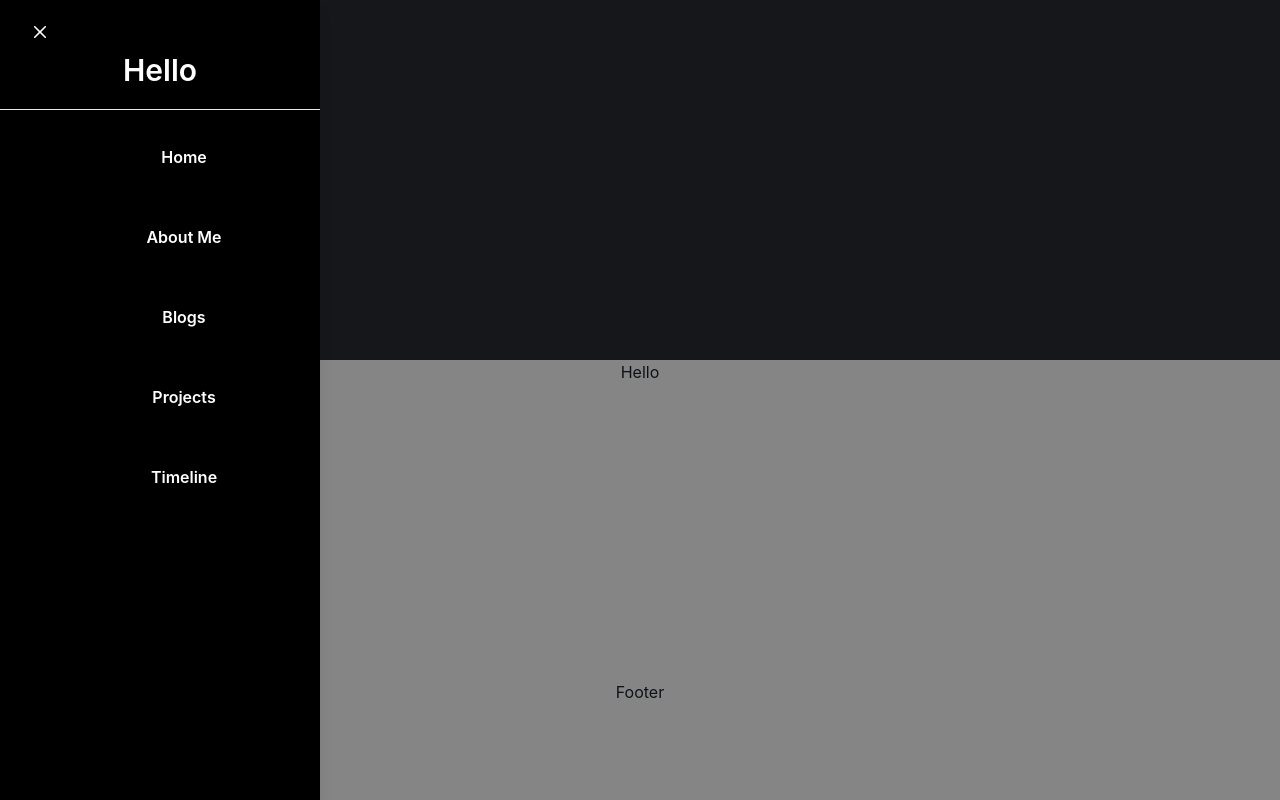
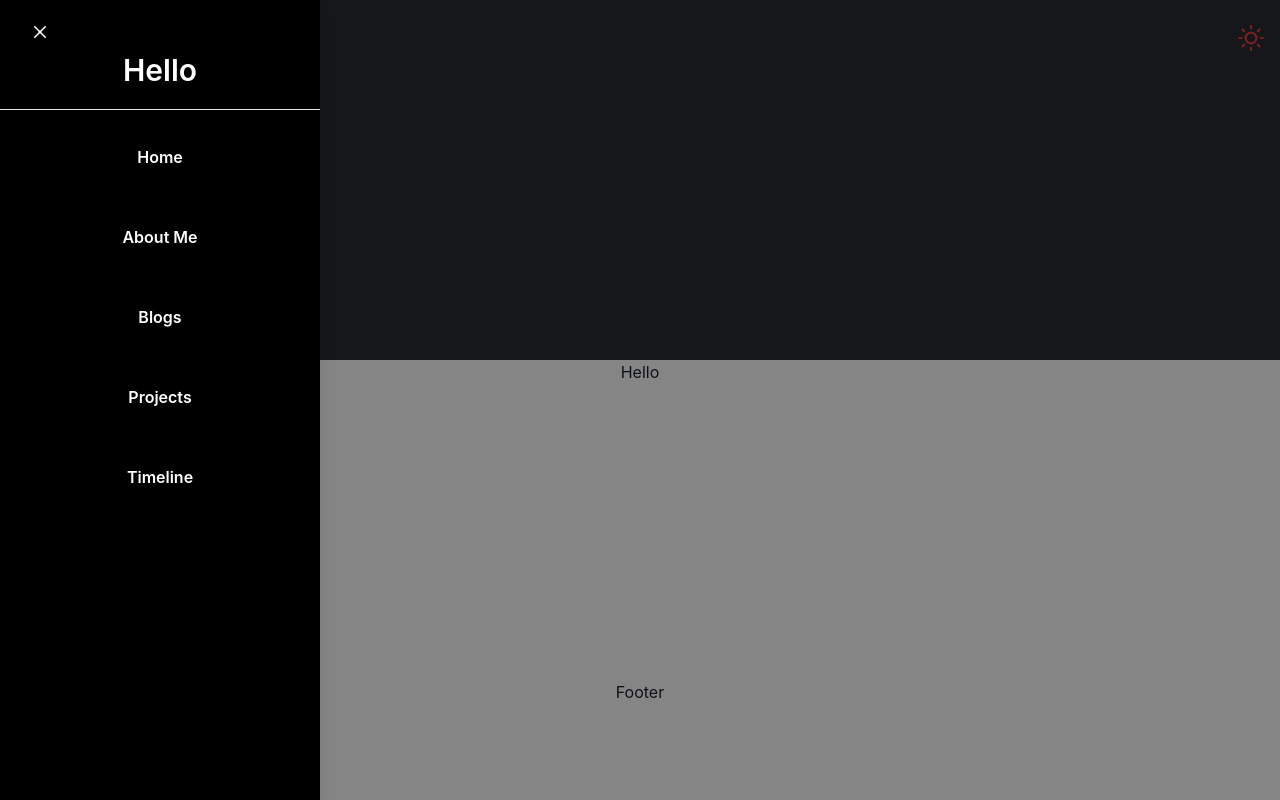
Before and after one commit to isha-73/isha-portfolio, a React (Create React App) app: page / in a window 1280 px wide. Both pictures are taken after a click on the button 40 px from the left and 40 px from the top of the page. Built offline with nearby package versions, Linux system fonts and the light colour scheme.

Commit message:
flex added

```diff
--- a/src/components/DrawerMenu.css
+++ b/src/components/DrawerMenu.css
@@ -14,7 +14,7 @@
 .drawerbody-button{
    padding: 5vh;
 
-   width: 40vh;
+
 
 }
 .drawerbody-button:hover{
--- a/src/components/DrawerMenu.js
+++ b/src/components/DrawerMenu.js
@@ -8,9 +8,10 @@ import {
     DrawerCloseButton,
   } from '@chakra-ui/react'
 import './DrawerMenu.css'
-import { PhoneIcon, HamburgerIcon } from '@chakra-ui/icons'
+import { HamburgerIcon,SunIcon } from '@chakra-ui/icons'
 import { Button, useDisclosure } from "@chakra-ui/react"
 import { CloseButton } from '@chakra-ui/react'
+import { Flex, Spacer,Box } from '@chakra-ui/react'
 
 export default function PlacementExample() {
     const { isOpen, onOpen, onClose } = useDisclosure()
@@ -19,23 +20,36 @@ export default function PlacementExample() {
 
     return (
       <>
+      <Flex>
+  <Box>
 
-        <Button className='draw' backgroundColor='#282c34' height={'10vh'}  borderRadius={'0'} onClick={onOpen}variant="unstyled">
+  <Button className='draw' backgroundColor='#282c34' height={'10vh'}  borderRadius={'0'} onClick={onOpen}variant="unstyled">
           <HamburgerIcon color="red.500" boxSize={6} />
         </Button>
+
         <Drawer placement="left" onClose={onClose} isOpen={isOpen}>
           <DrawerOverlay />
           <DrawerContent backgroundColor={'black'}>
             <DrawerHeader borderBottomWidth='1px' textAlign={'center'}color= "white" fontSize={'30px'}> <CloseButton onClick={onClose} />Hello</DrawerHeader>
             <DrawerBody className='drawerbody'>
+            <Flex direction={'column'}>
              <Button className='drawerbody-button' bg="black"  color= "white" _hover={{ bg: "red.500" }}>Home</Button>
              <Button className='drawerbody-button' bg="black"color= "white" _hover={{ bg: "red.500", color: "white" }}>About Me</Button>
              <Button className='drawerbody-button' bg="black"color= "white" _hover={{ bg: "red.500", color: "white" }}>Blogs</Button>
             <Button className='drawerbody-button' bg="black" color= "white"_hover={{ bg: "red.500", color: "white" }}>Projects</Button>
             <Button className='drawerbody-button' bg="black" color= "white"_hover={{ bg: "red.500", color: "white" }}>Timeline</Button>
+            </Flex>
             </DrawerBody>
           </DrawerContent>
         </Drawer>
+
+  </Box>
+  <Spacer />
+  <Box p={4} color={'red.500'}>
+   <SunIcon/>
+  </Box>
+</Flex>
+
       </>
     )
   }
```
